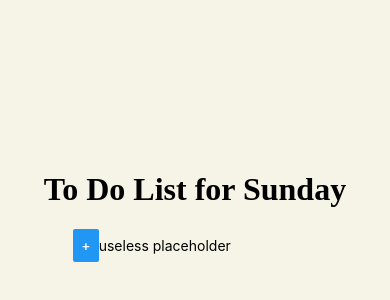
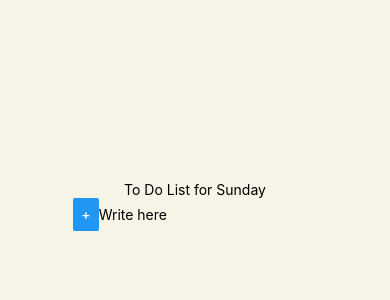
Before and after one commit to KarolyJ/ToDoList-App, a React Native app: screen / in a window 390 px wide. Shown: the part 216-516 px from the top of the page. Built offline with nearby package versions, Linux system fonts and the light colour scheme.

Commit message:
Some style changes
Realized a bug when deleting items, on the app the input text doesn't show on the app

```diff
--- a/App.js
+++ b/App.js
@@ -1,46 +1,49 @@
-import { StatusBar } from 'expo-status-bar';
-import { Button, StyleSheet, Text, TextInput, View } from 'react-native';
-import { useState } from 'react';
+import { StatusBar } from "expo-status-bar";
+import { Button, StyleSheet, Text, TextInput, View } from "react-native";
+import { useState } from "react";
 
-import ListItem from './components/ListItem';
+import ListItem from "./components/ListItem";
 
 const today = new Date();
 let nextId = 0;
 
 function formatDate(date) {
-  return new Intl.DateTimeFormat(
-    'en-US',
-    { weekday: 'long' }
-  ).format(date);
+  return new Intl.DateTimeFormat("en-US", { weekday: "long" }).format(date);
 }
 
-
 export default function App() {
-  const[ToDoName, setToDoName] = useState('');
+  const [ToDoName, setToDoName] = useState("");
   const [ToDoList, setToDoList] = useState([]);
 
   const onAddBtnClick = (Text) => {
-    const newItem = <ListItem key={ToDoList.length} ListText={Text} delFromList={delFromlist}/>;
-    setToDoList([...ToDoList, newItem]);
-  }
+    if (Text !== "") {
+      const newItem = (
+        <ListItem
+          key={ToDoList.length}
+          ListText={Text}
+          delFromList={delFromList}
+        />
+      );
+      setToDoList([...ToDoList, newItem]);
+    } else console.log("write something");
+  };
 
-  const delFromlist = () => {
-    setToDoList(ToDoList.filter(a => a.key !== ToDoList.key))
-  }
+  const delFromList = () => {
+    setToDoList(ToDoList.filter((a) => a.key !== ToDoList.key));
+  };
 
   return (
     <View style={styles.container}>
-      <h1>To Do List for {formatDate(today)}</h1>
-      <View style={styles.mainContainer}>
-        {ToDoList}
+      <Text style={styles.h1}>To Do List for {formatDate(today)}</Text>
+      <View style={styles.mainContainer}>{ToDoList}</View>
+      <View style={styles.buttomContainer}>
+        <Button title="+" onPress={() => onAddBtnClick(ToDoName)} />
+        <TextInput
+          placeholder="Write here"
+          onChange={(e) => setToDoName(e.target.value)}
+          style={{ height: 28 }}
+        />
       </View>
-        <View style={styles.buttomContainer}>
-          <Button title='+' onPress={() => onAddBtnClick(ToDoName)}/>
-          <TextInput
-            placeholder="useless placeholder"
-            onChange={e => setToDoName(e.target.value)}
-          />
-        </View>
       <StatusBar style="auto" />
     </View>
   );
@@ -49,15 +52,15 @@ export default function App() {
 const styles = StyleSheet.create({
   container: {
     flex: 1,
-    backgroundColor: '#f5f4e6',
-    alignItems: 'center',
-    justifyContent: 'center',
+    backgroundColor: "#f5f4e6",
+    alignItems: "center",
+    justifyContent: "center",
   },
   mainContainer: {
-    backgroundColor: 'white',
+    backgroundColor: "",
   },
   buttomContainer: {
-    alignItems: 'center',
-    flexDirection: 'row',
+    alignItems: "center",
+    flexDirection: "row",
   },
 });
--- a/components/ListItem.js
+++ b/components/ListItem.js
@@ -2,23 +2,30 @@ import { View, StyleSheet } from "react-native";
 import BouncyCheckbox from "react-native-bouncy-checkbox";
 import Icon from "react-native-vector-icons/FontAwesome";
 
-export default function ListItem({ListText, delFromList}) {
-    return(
-        <View>
+export default function ListItem({ ListText, delFromList }) {
+  return (
+    <View style={styles.ItemContainer}>
       <BouncyCheckbox
         size={25}
         fillColor="red"
         unfillColor="#FFFFFF"
-                text= {ListText}
+        text={ListText}
         iconStyle={{ borderColor: "red" }}
       />
-            <Icon name="close" size={20} onPress={delFromList}/>
+      <Icon
+        name="close"
+        size={20}
+        onPress={delFromList}
+        style={{ marginLeft: 20 }}
+      />
     </View>
-    )
+  );
 }
 
 const styles = StyleSheet.create({
   ItemContainer: {
-        flexDirection: 'row',
+    flexDirection: "row",
+    flexWrap: "wrap",
+    marginVertical: 5,
   },
 });
--- a/package.json
+++ b/package.json
@@ -10,7 +10,7 @@
   },
   "dependencies": {
     "@expo/webpack-config": "^19.0.0",
-    "expo": "~49.0.15",
+    "expo": "^49.0.21",
     "expo-status-bar": "~1.6.0",
     "react": "18.2.0",
     "react-dom": "18.2.0",
```
Also changed, not shown: 1 other file (tests, documents, lock files or other folders). Lines whose indentation alone changed are shown as unchanged.
